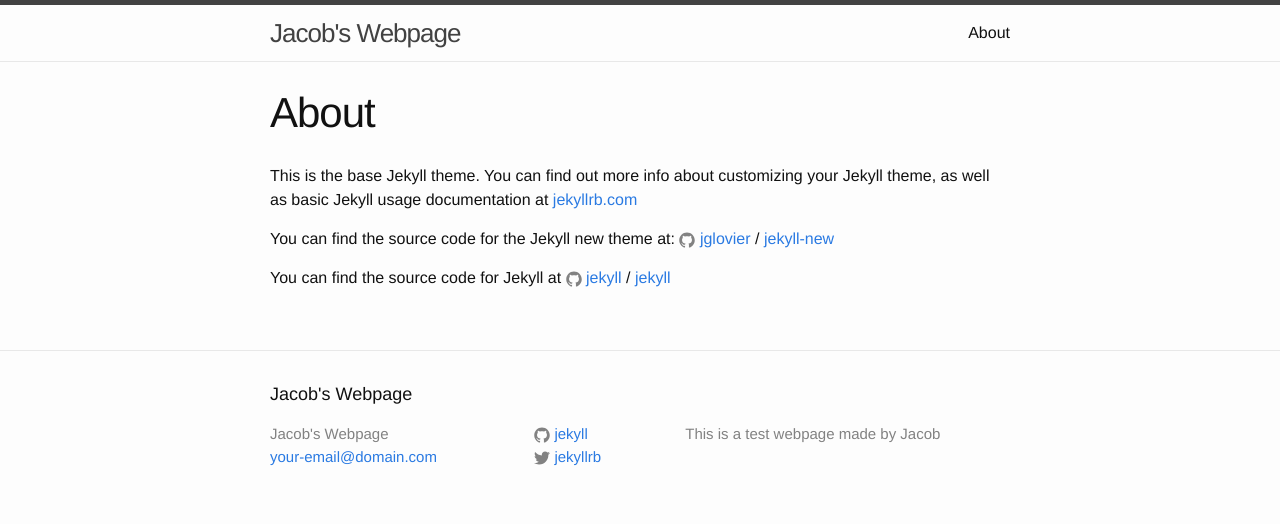
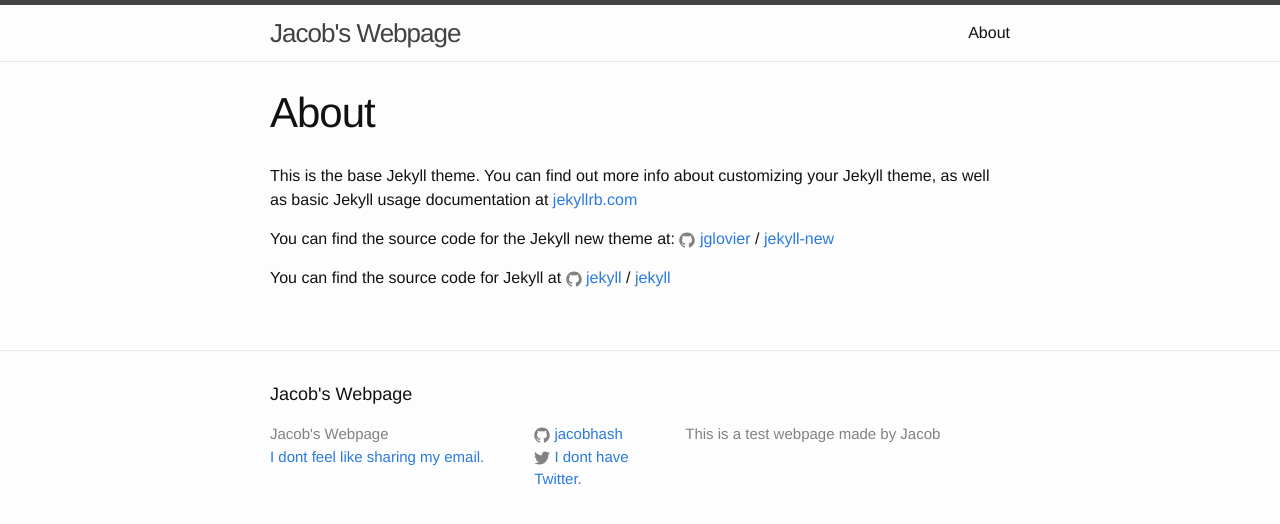
Before and after one commit to jacobhash/jacobhash.github.io, a Jekyll site: the page built from about.md, in a window 1280 px wide. Shown: the top 524 px of the page. Built offline with Jekyll 4.4.1, drawn with Linux system fonts in a browser that asks for light colours.

Commit message:
Update #2
Even more info

```diff
--- a/_config.yml
+++ b/_config.yml
@@ -7,13 +7,13 @@
 
 # Site settings
 title: Jacob's Webpage
-email: your-email@domain.com
+email: I dont feel like sharing my email.
 description: > # this means to ignore newlines until "baseurl:"
  This is a test webpage made by Jacob
 baseurl: "" # the subpath of your site, e.g. /blog
 url: "http://yourdomain.com" # the base hostname & protocol for your site
-twitter_username: jekyllrb
-github_username:  jekyll
+twitter_username: I dont have Twitter.
+github_username:  jacobhash
 
 # Build settings
 markdown: kramdown
```
